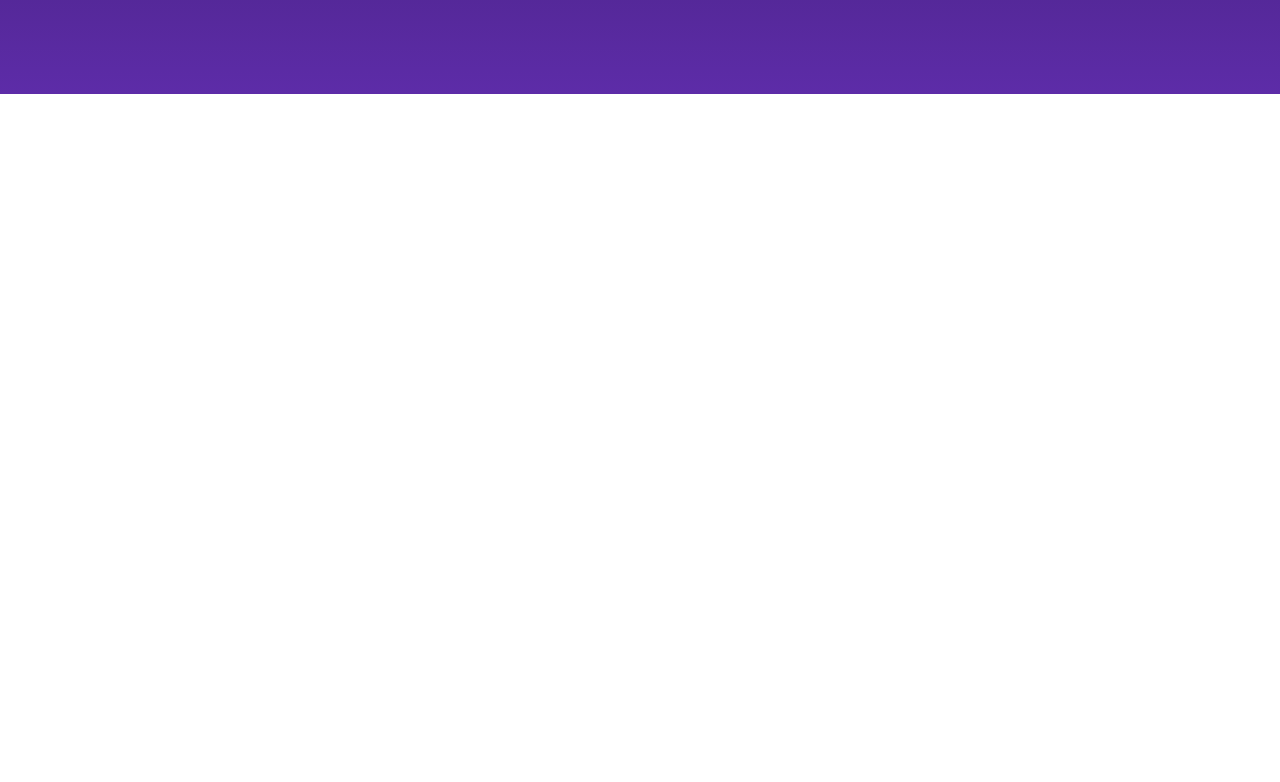
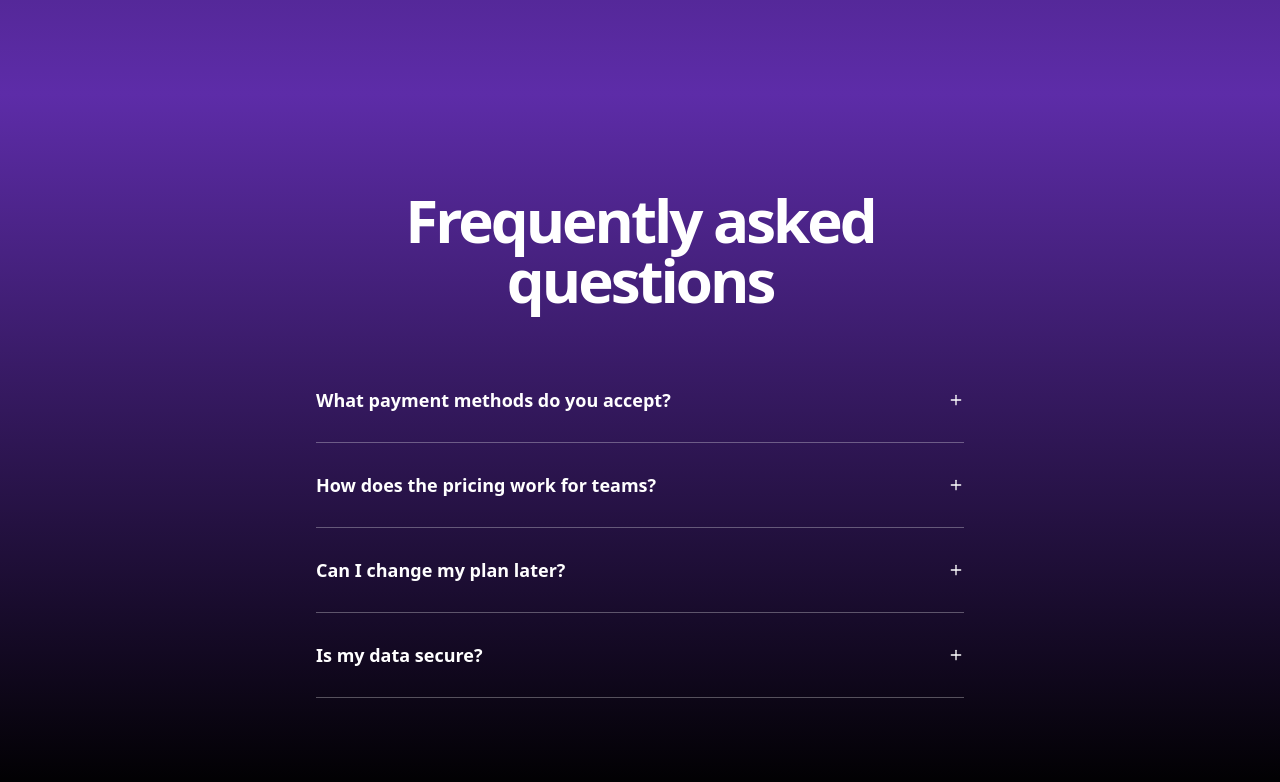
Before and after one commit to Nithinreddy1019/Task-manager---landing-, a Next.js app: page / in a window 1280 px wide. Shown: the part 2796-3578 px from the top of the page. Before the commit the page ends 2890 px from the top, so only its background shows below. Built offline with nearby package versions, Linux system fonts and the light colour scheme.

Commit message:
Faqs section

```diff
--- a/app/page.tsx
+++ b/app/page.tsx
@@ -1,4 +1,5 @@
 import { Banner } from "@/components/banner";
+import { Faqs } from "@/components/faqs";
 import { Features } from "@/components/features";
 import { Hero } from "@/components/hero";
 import { LogoTicker } from "@/components/logo-ticker";
@@ -14,6 +15,7 @@ export default function Home() {
       <LogoTicker />
       <Features />
       <ProductShowcase />
+      <Faqs />
     </>
   );
 }
--- /dev/null
+++ b/components/faqs.tsx
@@ -0,0 +1,62 @@
+"use client"
+
+import clsx from "clsx";
+import { useState } from "react";
+
+import { MinusIcon, PlusIcon } from "lucide-react"
+
+
+const items = [
+    {
+        question: "What payment methods do you accept?",
+        answer: "We acept  credit cards, debit cards, Automated Clearing House (ACH) transfers, cash, paper checks, eChecks, digital payments, and money orders."
+    },
+    {
+        question: "How does the pricing work for teams?",
+        answer: "The most popular of all, Teams Essentials, costs $4 per user per month (when paid annually) and covers: Up to 300 participants per meeting, 10 GB of cloud storage per user, and. 30 hours per meeting."
+    },
+    {
+        question: "Can I change my plan later?",
+        answer: "Yes, you can change your plan at any time. You can upgrade or downgrade your plan anytime."
+    },
+    {
+        question: "Is my data secure?",
+        answer: "Absolutely. We use industry-leading encryption to protect your data and keep it safe."
+    },
+]
+
+
+const AccordianItem = ({ question, answer }: { question: string, answer: string }) => {
+
+    const [isOpen, setIsOpen] = useState(false);
+
+    return (
+        <div className="py-7 border-b border-white/30" onClick={() => setIsOpen(!isOpen)}>
+            <div className="flex items-center  ">
+                <span className="flex-1 text-lg font-semibold">{question}</span>
+                {isOpen ?
+                    (<MinusIcon className="size-4"/>) : (<PlusIcon className="size-4"/>)
+                }
+            </div>
+            <div className={clsx("mt-4", {
+                "hidden": !isOpen,
+                "": isOpen
+            })}>{answer}</div>
+        </div>
+    )
+}
+
+export const Faqs = () => {
+    return (
+        <div className="text-white bg-gradient-to-b from-[#5D2CA8] to-black py-[72px] sm:py-24">
+            <div className="container">
+                <h2 className="text-center text-5xl sm:text-6xl sm:max-w-[648px] mx-auto font-bold tracking-tighter">Frequently asked questions</h2>
+                <div className="mt-12 max-w-[648px] mx-auto">
+                    {items.map(({ question, answer }) => (
+                        <AccordianItem key={question} question={question} answer={answer} />
+                    ))}
+                </div>
+            </div>
+        </div>
+    )
+}
```
